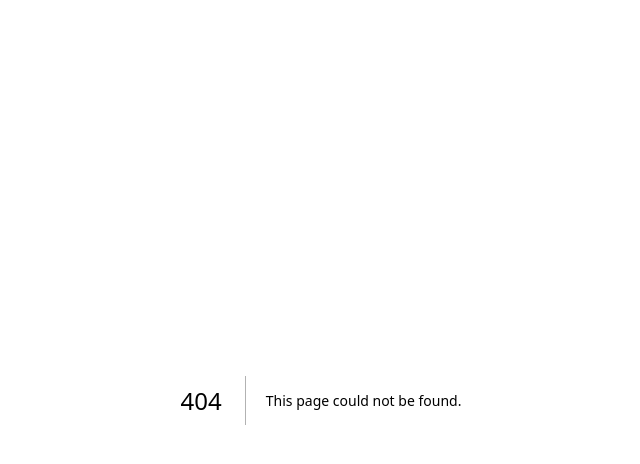
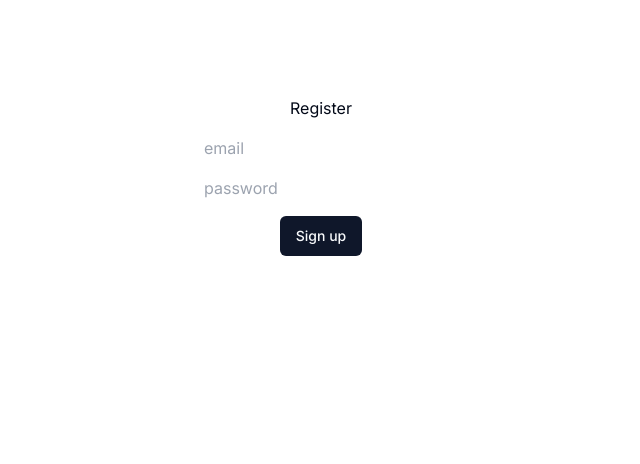
Before and after one commit to risixdzn/gymn, a Next.js app: page /login in a window 1280 px wide. Before the commit this address had no page. Shown: the top 464 px of the page, without its empty margins (319-959 px from the left). Built offline with nearby package versions, Linux system fonts and the light colour scheme; no server answers.

Commit message:
:milky_way: (feature) Supabase auth test

```diff
--- a/app/globals.css
+++ b/app/globals.css
@@ -37,7 +37,7 @@
   }
 
   .dark {
-    --background: 222.2 84% 4.9%;
+    --background: 0 0% 4%;
     --foreground: 210 40% 98%;
 
     --muted: 217.2 32.6% 17.5%;
--- /dev/null
+++ b/app/login/page.tsx
@@ -0,0 +1,26 @@
+'use client'
+
+import { Button } from "@/components/ui/button";
+import { supabase } from "@/lib/supabase";
+import { useState } from "react";
+
+export default function Login(){
+    const [formEmail, setFormEmail] = useState<string>()
+    const [formPassword, setFormPassword] = useState<string>()
+
+    async function signUp() {
+        const { data, error } = await supabase.auth.signUp({
+            email: formEmail as string,
+            password: formPassword as string,
+        })
+        console.log(data)
+    }
+    return(
+        <main className="flex min-h-screen flex-col items-center p-24 gap-4">
+            <h1>Register</h1>
+            <input type='email' placeholder="email" onChange={(e)=> setFormEmail(e.target.value)}></input>
+            <input type='password' placeholder="password" onChange={(e)=> setFormPassword(e.target.value)}></input>
+            <Button onClick={signUp}>Sign up</Button>
+        </main>
+    )
+}
--- /dev/null
+++ b/lib/supabase.ts
@@ -0,0 +1,6 @@
+import { createClient } from "@supabase/supabase-js";
+
+const supabaseUrl = process.env.NEXT_PUBLIC_SUPABASE_URL as string;
+const supabaseAnonKey = process.env.NEXT_PUBLIC_SUPABASE_ANON_KEY as string;
+
+export const supabase = createClient(supabaseUrl, supabaseAnonKey)
--- a/package.json
+++ b/package.json
@@ -11,6 +11,8 @@
   "dependencies": {
     "@radix-ui/react-dropdown-menu": "^2.0.5",
     "@radix-ui/react-slot": "^1.0.2",
+    "@supabase/auth-helpers-nextjs": "^0.7.2",
+    "@supabase/supabase-js": "^2.26.0",
     "@types/node": "20.3.1",
     "@types/react": "18.2.14",
     "@types/react-dom": "18.2.6",
```
Also changed, not shown: components.json, 1 other file (tests, documents, lock files or other folders).
